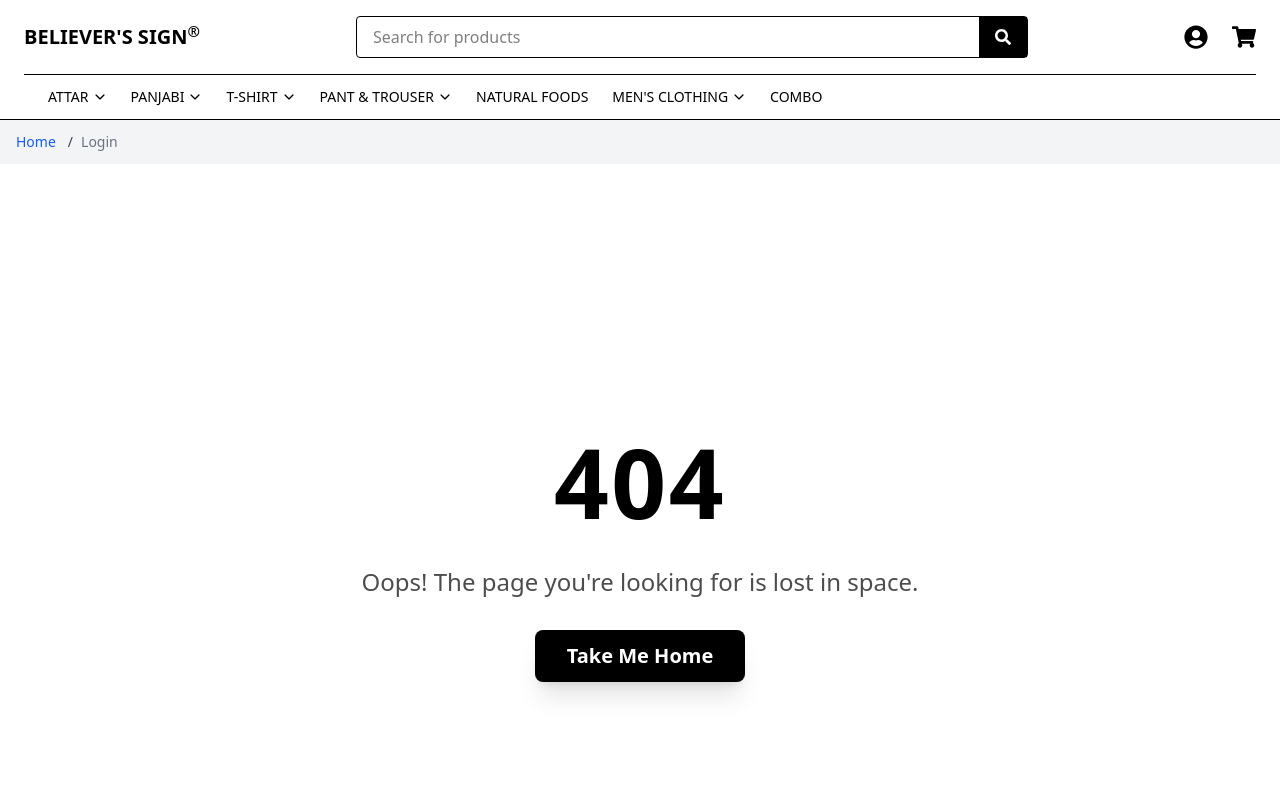
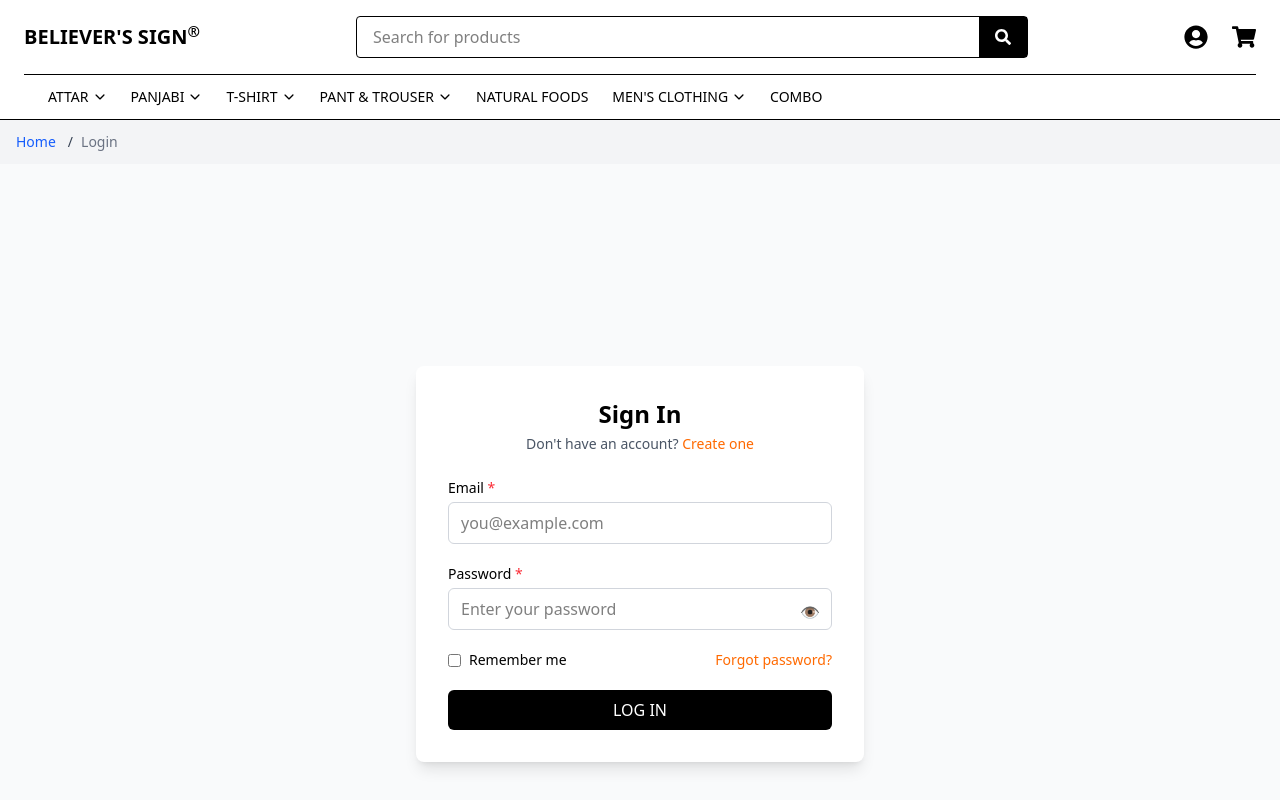
Before and after one commit to mamudulislam/E-com, a React (Vite) app: page /Login in a window 1280 px wide. Shown: the top 800 px of the page. Built offline with nearby package versions, Linux system fonts and the light colour scheme.

Commit message:
Frontend is done

```diff
--- a/src/App.jsx
+++ b/src/App.jsx
@@ -36,6 +36,7 @@ import NotFound from './NotFound/NotFound'
 import Breadcrumb from './Breadcrumb';
 import Register from './componentes/register';
 import Cart from './Store/Cart';
+import Login from './componentes/Login';
 
 
 const App = () => {
@@ -72,8 +73,10 @@ const App = () => {
 
         <Route path="/NaturalFoods/NaturalFoods" element={<NaturalFoods />} />
         <Route path="/Combo/Comboes" element={<Comboes />} />
-
-        <Route path="/register" element={<Register />} />
+        {/* login */}
+        <Route path="/Login" element={<Login />} />
+        {/* login */}
+        < Route path="/register" element={<Register />} />
         <Route path="*" element={<NotFound />} />
         {/* cart */}
         <Route path="/cart" element={<Cart />} />
--- a/src/Pages/Nabvar.jsx
+++ b/src/Pages/Nabvar.jsx
@@ -132,62 +132,10 @@ const Navbar = () => {
                     {/* Icons */}
                     <div className="flex items-center gap-6 text-2xl relative">
                         {/* Account Icon */}
-                        <div className="relative login-wrapper group md:static" onClick={() => setShowLoginDropdown(!showLoginDropdown)}>
+                        {/* User Icon Only */}
+                        <Link to="/login">
                             <FaUserCircle className="cursor-pointer text-2xl" />
-                            <div
-                                className={`
-                                    absolute right-0 top-8 w-[90vw] max-w-xs sm:max-w-sm bg-white border border-gray-200 shadow-lg rounded-lg z-50 transition-all duration-300
-                                    ${showLoginDropdown ? 'opacity-100 visible' : 'opacity-0 invisible'}
-                                    md:group-hover:opacity-100 md:group-hover:visible
-                                `}
-                            >
-                                <div className="p-4">
-                                    <div className="flex justify-between items-center mb-4">
-                                        <h2 className="text-lg font-semibold">Sign in</h2>
-                                        <Link to="/Register" className="text-sm text-black hover:underline">
-                                            Create an Account
-                                        </Link>
-                                    </div>
-                                    <form className="space-y-4">
-                                        <div>
-                                            <label className="block text-sm font-medium mb-1">
-                                                Username or email address <span className="text-red-500">*</span>
-                                            </label>
-                                            <input
-                                                type="email"
-                                                className="w-full px-3 py-2 border border-gray-300 rounded-md focus:outline-none focus:ring focus:ring-orange-400"
-                                            />
-                                        </div>
-                                        <div className="relative">
-                                            <label className="block text-sm font-medium mb-1">
-                                                Password <span className="text-red-500">*</span>
-                                            </label>
-                                            <input
-                                                type="password"
-                                                className="w-full px-3 py-2 border border-gray-300 rounded-md focus:outline-none focus:ring focus:ring-orange-400"
-                                            />
-                                            <span className="absolute right-3 top-9 text-gray-500 cursor-pointer">👁️</span>
-                                        </div>
-                                        <button
-                                            type="submit"
-                                            className="w-full bg-black text-white py-2 font-semibold rounded-md hover:bg-gray-700 transition"
-                                        >
-                                            LOG IN
-                                        </button>
-                                        <div className="flex items-center justify-between text-sm mt-2">
-                                            <label className="flex items-center space-x-2">
-                                                <input type="checkbox" />
-                                                <span>Remember me</span>
-                                            </label>
-                                            <Link to="/forgot-password" className="text-black">
-                                                Lost your password?
-                                            </Link>
-                                        </div>
-                                    </form>
-                                </div>
-                            </div>
-                        </div>
-
+                        </Link>
                         {/* Cart Icon - Updated with Redux */}
                         <div className="relative">
                             <Link to="/cart">
@@ -252,7 +200,7 @@ const Navbar = () => {
 
                 {/* Mobile Overlay */}
                 {isMenuOpen && (
-                    <div className="fixed inset-0 bg-black bg-opacity-50 z-40" onClick={toggleMenu} />
+                    <div className="fixed inset-0 bg-white bg-opacity-50 z-40" onClick={toggleMenu} />
                 )}
 
                 {/* Mobile Slide Menu */}
--- /dev/null
+++ b/src/componentes/Login.jsx
@@ -0,0 +1,60 @@
+import React from 'react';
+import { Link } from 'react-router-dom';
+
+const Login = () => {
+    return (
+        <div className="min-h-screen flex items-center justify-center bg-gray-50 px-4">
+            <div className="w-full max-w-md bg-white shadow-lg rounded-lg p-6 sm:p-8">
+                <div className="mb-6 text-center">
+                    <h2 className="text-2xl font-semibold">Sign In</h2>
+                    <p className="text-sm text-gray-600 mt-1">
+                        Don't have an account?{' '}
+                        <Link to="/register" className="text-orange-500 hover:underline">
+                            Create one
+                        </Link>
+                    </p>
+                </div>
+                <form className="space-y-5">
+                    <div>
+                        <label className="block text-sm font-medium mb-1">
+                            Email <span className="text-red-500">*</span>
+                        </label>
+                        <input
+                            type="email"
+                            className="w-full px-3 py-2 border border-gray-300 rounded-md focus:outline-none focus:ring-2 focus:ring-orange-400"
+                            placeholder="you@example.com"
+                        />
+                    </div>
+                    <div className="relative">
+                        <label className="block text-sm font-medium mb-1">
+                            Password <span className="text-red-500">*</span>
+                        </label>
+                        <input
+                            type="password"
+                            className="w-full px-3 py-2 border border-gray-300 rounded-md focus:outline-none focus:ring-2 focus:ring-orange-400"
+                            placeholder="Enter your password"
+                        />
+                        <span className="absolute right-3 top-9 text-gray-500 cursor-pointer">👁️</span>
+                    </div>
+                    <div className="flex justify-between items-center text-sm">
+                        <label className="flex items-center gap-2">
+                            <input type="checkbox" />
+                            <span>Remember me</span>
+                        </label>
+                        <Link to="/forgot-password" className="text-orange-500 hover:underline">
+                            Forgot password?
+                        </Link>
+                    </div>
+                    <button
+                        type="submit"
+                        className="w-full bg-black text-white py-2 rounded-md hover:bg-gray-800 transition"
+                    >
+                        LOG IN
+                    </button>
+                </form>
+            </div>
+        </div>
+    );
+};
+
+export default Login;
```
